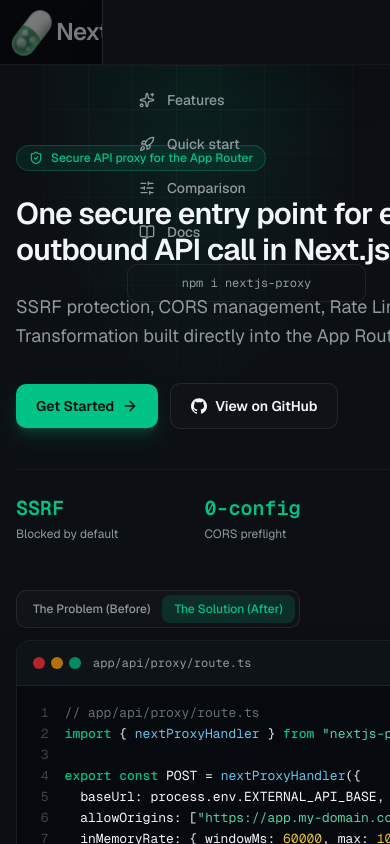
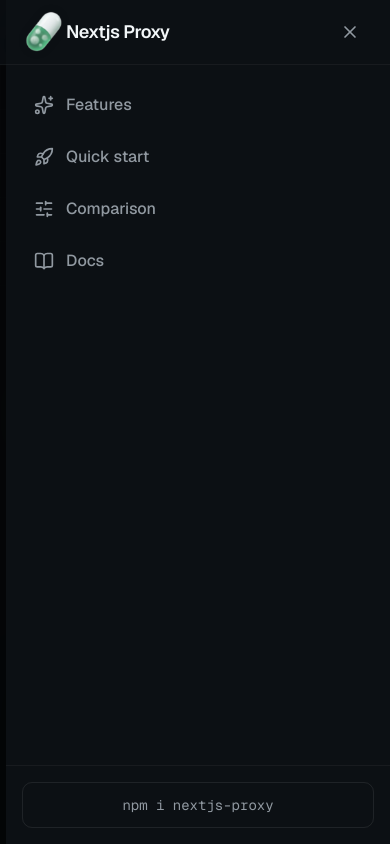
Before and after one commit to arcademan21/next-proxy-web, a Next.js app: page / in a window 390 px wide. Both pictures are taken after a click on the button "Open navigation". Shown: the top 844 px of the page. Built offline with nearby package versions, Linux system fonts and the light colour scheme.

Commit message:
fix: mobile drawer position, header branding, close button

```diff
--- a/components/site-nav.tsx
+++ b/components/site-nav.tsx
@@ -88,6 +88,7 @@
   }, [open]);
 
   return (
+    <>
       <header className="sticky top-0 z-50 border-b border-border/60 bg-background/80 backdrop-blur-xl">
         <div className="mx-auto flex h-16 max-w-6xl items-center justify-between px-4 sm:px-6">
           <Link href="/" className="flex items-center gap-2">
@@ -151,49 +152,83 @@
             </button>
           </div>
         </div>
+      </header>
 
-      {/* Backdrop */}
+      {/* Backdrop — outside header to avoid backdrop-filter clipping */}
       {open && (
         <div
-          className="fixed inset-0 z-40 bg-black/50"
+          className="fixed inset-0 z-40 bg-black/60"
           aria-hidden="true"
           onClick={close}
         />
       )}
 
-      {/* Mobile drawer */}
+      {/* Mobile drawer — outside header to avoid backdrop-filter breaking fixed positioning */}
       <aside
         id="mobile-drawer"
         ref={drawerRef}
         role="dialog"
         aria-modal="true"
-        className={`fixed inset-y-0 right-0 z-50 flex w-72 flex-col border-l border-border bg-background shadow-2xl motion-safe:transition-transform motion-safe:duration-300 ${
+        className={`fixed inset-y-0 right-0 z-50 flex w-full max-w-sm flex-col bg-background shadow-2xl motion-safe:transition-transform motion-safe:duration-300 ${
           open ? "translate-x-0" : "translate-x-full"
         }`}
       >
-        <div className="flex flex-col gap-1 p-6 pt-20">
+        {/* Drawer header */}
+        <div className="flex items-center justify-between border-b border-border/60 px-6 py-4">
+          <Link href="/" className="flex items-center gap-2" onClick={close}>
+            <span className="flex h-7 w-7 items-center justify-center">
+              <Image
+                src="/assets/images/logo.png"
+                alt="nextjs-proxy"
+                width={50}
+                height={50}
+                style={{
+                  filter: "drop-shadow(0 0 1px rgba(0, 0, 0, 0.1))",
+                  transform: "scale(4)",
+                }}
+              />
+            </span>
+            <span className="text-lg font-semibold tracking-tight">
+              Nextjs Proxy
+            </span>
+          </Link>
+          <button
+            onClick={close}
+            className="inline-flex h-8 w-8 items-center justify-center rounded-lg text-muted-foreground hover:bg-secondary hover:text-foreground"
+            aria-label="Close navigation"
+          >
+            <X className="h-5 w-5" />
+          </button>
+        </div>
+
+        {/* Drawer nav links */}
+        <div className="flex flex-1 flex-col gap-1 overflow-y-auto px-4 py-4">
           {links.map((l) => (
             <a
               key={l.href}
               href={l.href}
               onClick={close}
-              className="inline-flex items-center gap-3 rounded-lg px-3 py-2.5 text-sm font-medium text-muted-foreground transition-colors hover:bg-secondary hover:text-foreground"
+              className="inline-flex items-center gap-3 rounded-lg px-3 py-3 text-base font-medium text-muted-foreground transition-colors hover:bg-secondary hover:text-foreground"
             >
-              <l.Icon className="h-4 w-4" />
+              <l.Icon className="h-5 w-5" />
               {l.label}
             </a>
           ))}
+        </div>
+
+        {/* Drawer footer */}
+        <div className="border-t border-border/60 px-4 py-4">
           <a
             href="https://www.npmjs.com/package/nextjs-proxy"
             target="_blank"
             rel="noreferrer"
             onClick={close}
-            className="mt-2 inline-flex items-center justify-center rounded-lg border border-border px-4 py-2.5 font-mono text-xs text-muted-foreground transition-colors hover:border-primary/40 hover:text-foreground"
+            className="flex items-center justify-center rounded-lg border border-border px-4 py-3 font-mono text-sm text-muted-foreground transition-colors hover:border-primary/40 hover:text-foreground"
           >
             npm i nextjs-proxy
           </a>
         </div>
       </aside>
-    </header>
+    </>
   );
 }
```
Lines whose indentation alone changed are shown as unchanged.
